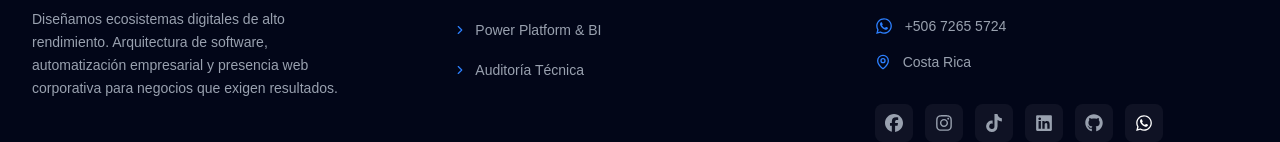
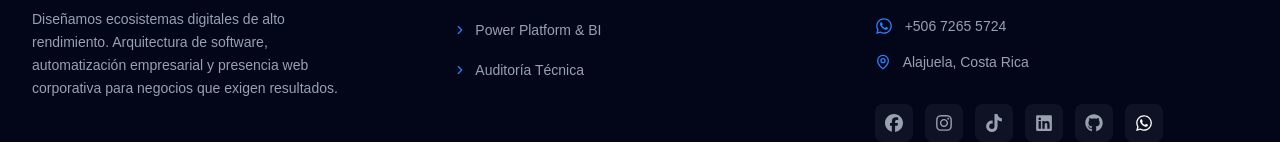
Before and after one commit to merloyflores/nexflow-portfolio, a Next.js app: page / in a window 1280 px wide. Shown: the part 6525-6667 px from the top of the page. Built offline with nearby package versions, Linux system fonts and the light colour scheme.

Commit message:
style: incrementar el tamaño del botón flotante de WhatsApp para mejorar conversión

```diff
--- a/components/Footer.tsx
+++ b/components/Footer.tsx
@@ -95,7 +95,7 @@ const Footer = () => {
               </li>
               <li className="flex items-center gap-3 justify-center md:justify-start">
                 <MapPin size={16} className="text-blue-500" />
-                <span>Costa Rica</span>
+                <span>Alajuela, Costa Rica</span>
               </li>
             </ul>
 
--- a/components/WhatsAppFloating.tsx
+++ b/components/WhatsAppFloating.tsx
@@ -46,7 +46,7 @@ export default function WhatsAppFloating() {
       }}
       aria-label="Contactar por WhatsApp"
     >
-      <FaWhatsapp size={48} className={isOverFooter ? '' : 'animate-pulse group-hover:animate-none'} />
+      <FaWhatsapp size={42} className={isOverFooter ? '' : 'animate-pulse group-hover:animate-none'} />
 
       <span className="absolute right-16 bg-slate-900 text-white text-xs font-bold px-3 py-1.5 rounded-lg border border-white/10 opacity-0 group-hover:opacity-100 transition-opacity duration-300 whitespace-nowrap pointer-events-none shadow-xl">
         ¿Hablamos de tu proyecto? 🚀
```
